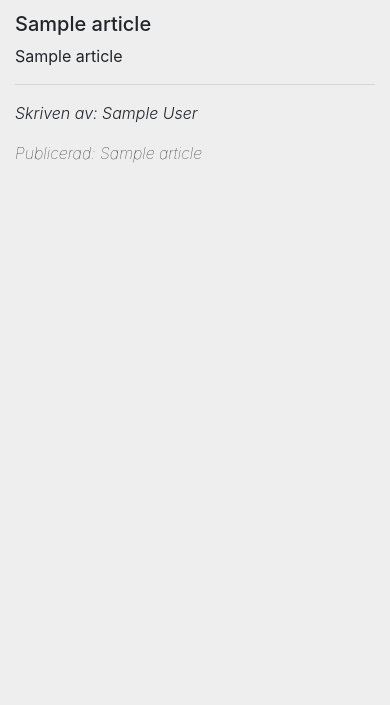
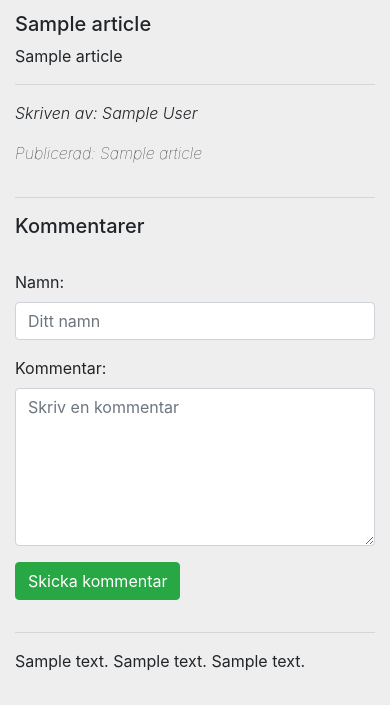
Before and after one commit to EmilAndersson1/DatabasProjekt, a Flask app: template dagblad_app/templates/dagblad.html in a window 390 px wide. Shown: the part 139-844 px from the top of the page. Run offline with Flask 2, Linux system fonts and the light colour scheme; the template is opened without the code that fills it: most values are stand-ins (such as "Sample title", 1, 10 or a date in 2020); some libraries are stand-ins or nearby versions.

Commit message:
Kommentar fält och början på utskrift

```diff
--- a/dagblad_app/templates/dagblad.html
+++ b/dagblad_app/templates/dagblad.html
@@ -43,8 +43,48 @@
         </div>
 
 
+        <div class="row">
+            <div class="col-md-8">
+                <hr/>
+                <h5>Kommentarer</h5>
+            </div>
+        </div>
+
+        <form action="/add_comment/" method="POST">
+            <div class="form-row mt-4">
+                <input type="text" name="article_ID" class="hidden" value="{{article[0]}}">
+                <div class="col-md-4 mb-3">
+                    <label for="name">Namn:</label>
+                    <input type="text" class="form-control" id="commenter" name="username" placeholder="Ditt namn" required>
+                </div>
+            </div>
+            <div class="form-row">
+                <div class="col-md-8 mb-3">
+                    <label for="article_text">Kommentar:</label>
+                    <textarea type="text" class="form-control" id="comment_text" rows="6" name="comment" placeholder="Skriv en kommentar" required></textarea>
+                    <input type="submit" class="btn btn-success mt-3" value="Skicka kommentar">
+                </div>
+            </div>
+
+            <div class="row">
+                <div class="col-md-8">
+                    <hr/>
+                    {%for comment in commenter_list_in_article%}
+                        <tr>
+                            <th scope="row">{{commenter[0]}}</th>
+                            <td>{{commenter[1]}}</td>
+                            <td>{{commenter[2]}}</td>
+                        </tr>
+                    {%endfor%}
+
+                </div>
+            </div>
+
+
 
     </div>
+
+
     <script src="https://code.jquery.com/jquery-3.4.1.slim.min.js" integrity="sha384-J6qa4849blE2+poT4WnyKhv5vZF5SrPo0iEjwBvKU7imGFAV0wwj1yYfoRSJoZ+n" crossorigin="anonymous"></script>
     <script src="https://cdn.jsdelivr.net/npm/popper.js@1.16.0/dist/umd/popper.min.js" integrity="sha384-Q6E9RHvbIyZFJoft+2mJbHaEWldlvI9IOYy5n3zV9zzTtmI3UksdQRVvoxMfooAo" crossorigin="anonymous"></script>
     <script src="https://stackpath.bootstrapcdn.com/bootstrap/4.4.1/js/bootstrap.min.js" integrity="sha384-wfSDF2E50Y2D1uUdj0O3uMBJnjuUD4Ih7YwaYd1iqfktj0Uod8GCExl3Og8ifwB6" crossorigin="anonymous"></script>
--- a/databas.sql
+++ b/databas.sql
@@ -28,6 +28,12 @@ create table commenter(
     PRIMARY KEY (commenter_ID)
 );
 
+create table comment_in_article(
+    commenter_ID integer REFERENCES commenter(commenter_ID),
+    article_ID integer REFERENCES article(article_ID),
+    CONSTRAINT comment_in_article_ID PRIMARY KEY(commenter_ID, article_ID)
+);
+
 create table images(
     image_url varchar(255),
     alt_text varchar(255),
```
Also changed, not shown: dagblad_app/routes.py (+22 -1 lines).
